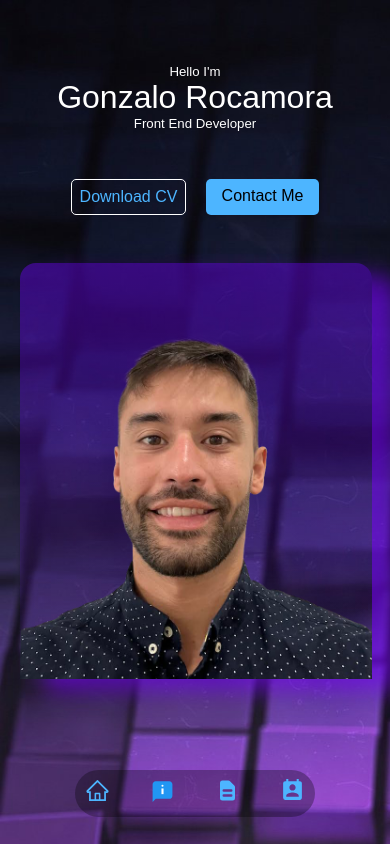
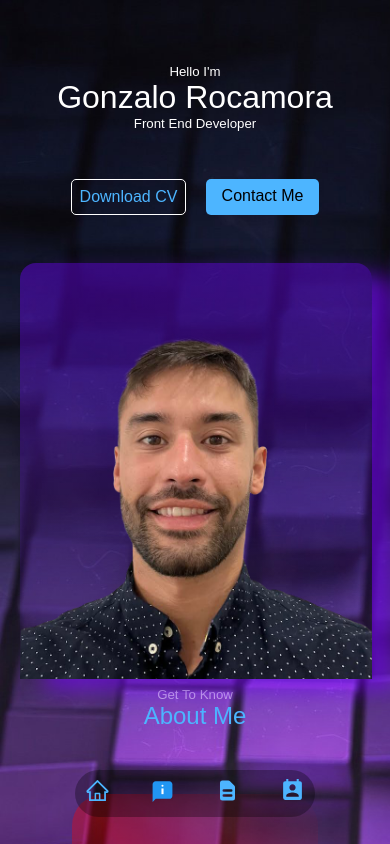
Before and after one commit to gonzaloRocamora/Porfolio, a React (Create React App) app in the folder portfolio/: page / in a window 390 px wide. Shown: the top 844 px of the page. Built offline with nearby package versions, Linux system fonts and the light colour scheme; grey boxes are pictures that could not be loaded.

Commit message:
solved size issues on header container

```diff
--- a/portfolio/src/components/header/header.css
+++ b/portfolio/src/components/header/header.css
@@ -77,18 +77,13 @@ header {
 
 /*Medium device*/
 @media screen and (max-width: 1024px){
-    header {
-        height: 95vh;
 
-    }
     }
 
 
 /*Small devide*/
 @media screen and (max-width: 600px){
-    header{
-        height: 100vh;
-    }
+
     .header_socials,.scroll_down{
         display: none;
     }
```
